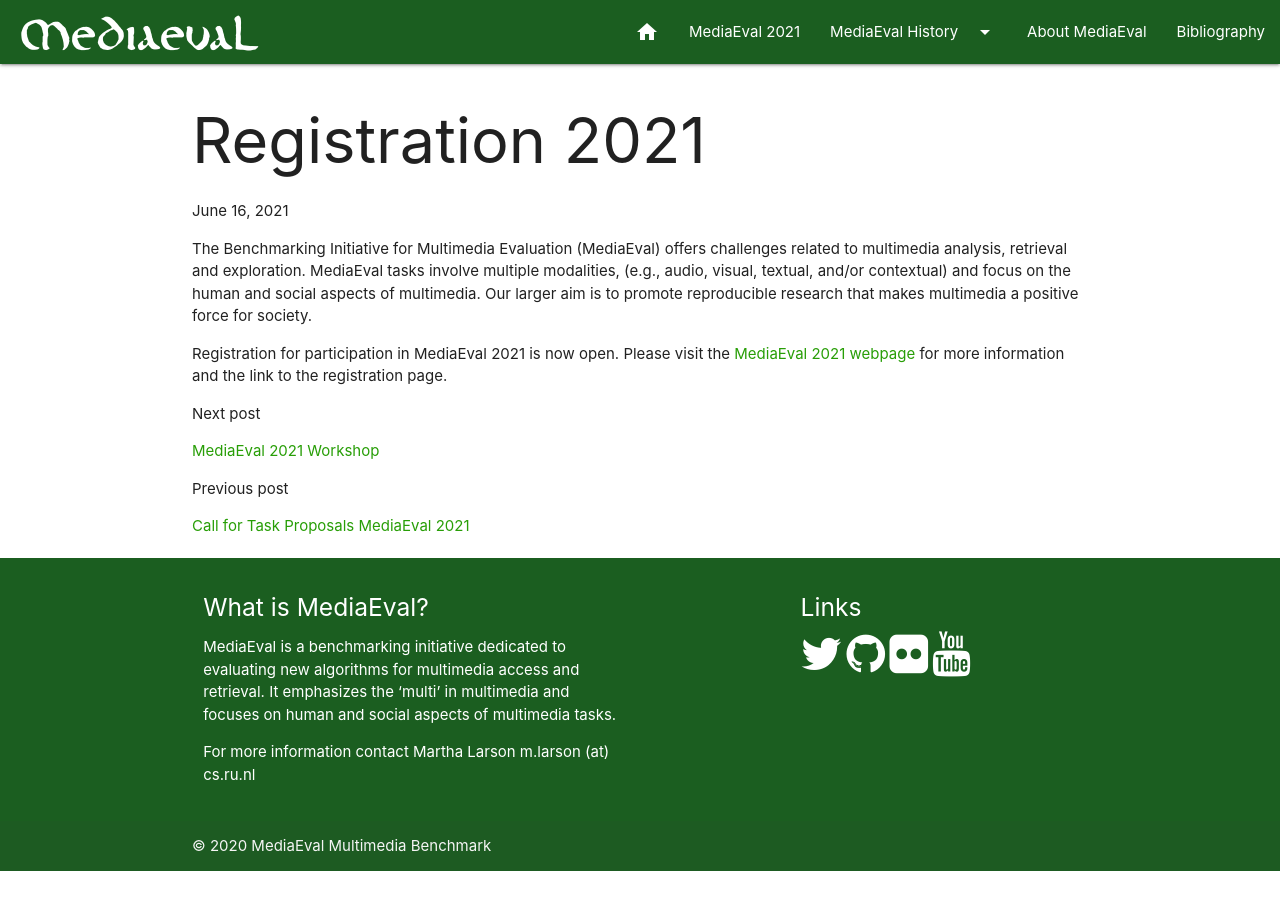
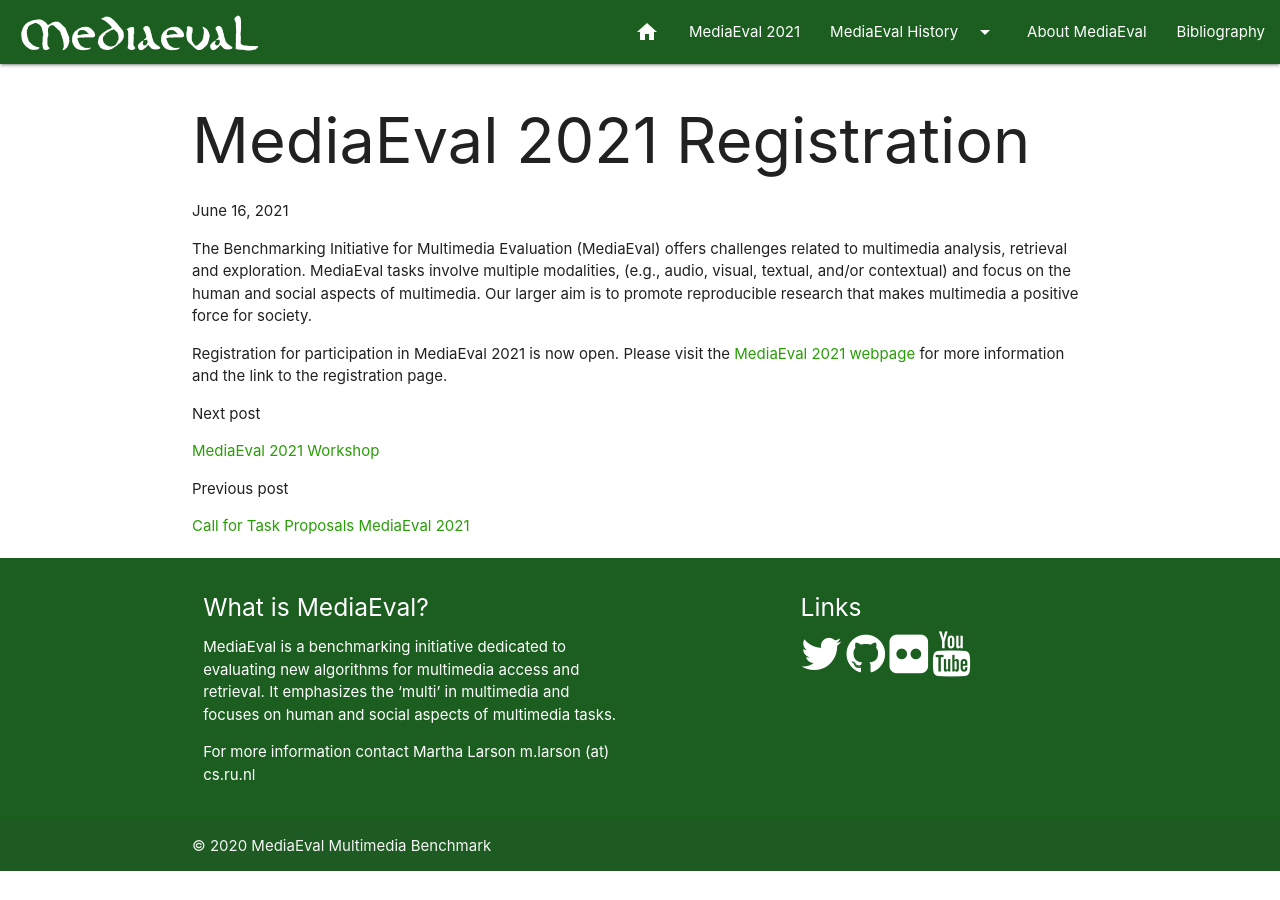
Before and after one commit to multimediaeval/multimediaeval.github.io, a Jekyll site: the page built from _posts/2021-06-16-registration-2021.md, in a window 1280 px wide. Built offline with Jekyll 4.4.1, drawn with Linux system fonts in a browser that asks for light colours; our own code applies the rules of GitHub Pages for plain Markdown files.

Commit message:
Corrected title

```diff
--- a/_posts/2021-06-16-registration-2021.md
+++ b/_posts/2021-06-16-registration-2021.md
@@ -1,3 +1,7 @@
+---
+layout: post
+title: "MediaEval 2021 Registration"
+---
 The Benchmarking Initiative for Multimedia Evaluation (MediaEval) offers challenges related to multimedia analysis, retrieval and exploration. MediaEval tasks involve multiple modalities, (e.g., audio, visual, textual, and/or contextual) and focus on the human and social aspects of multimedia. Our larger aim is to promote reproducible research that makes multimedia a positive force for society.
 
 Registration for participation in MediaEval 2021 is now open. Please visit the [MediaEval 2021 webpage](https://multimediaeval.github.io/editions/2021/) for more information and the link to the registration page.
```
